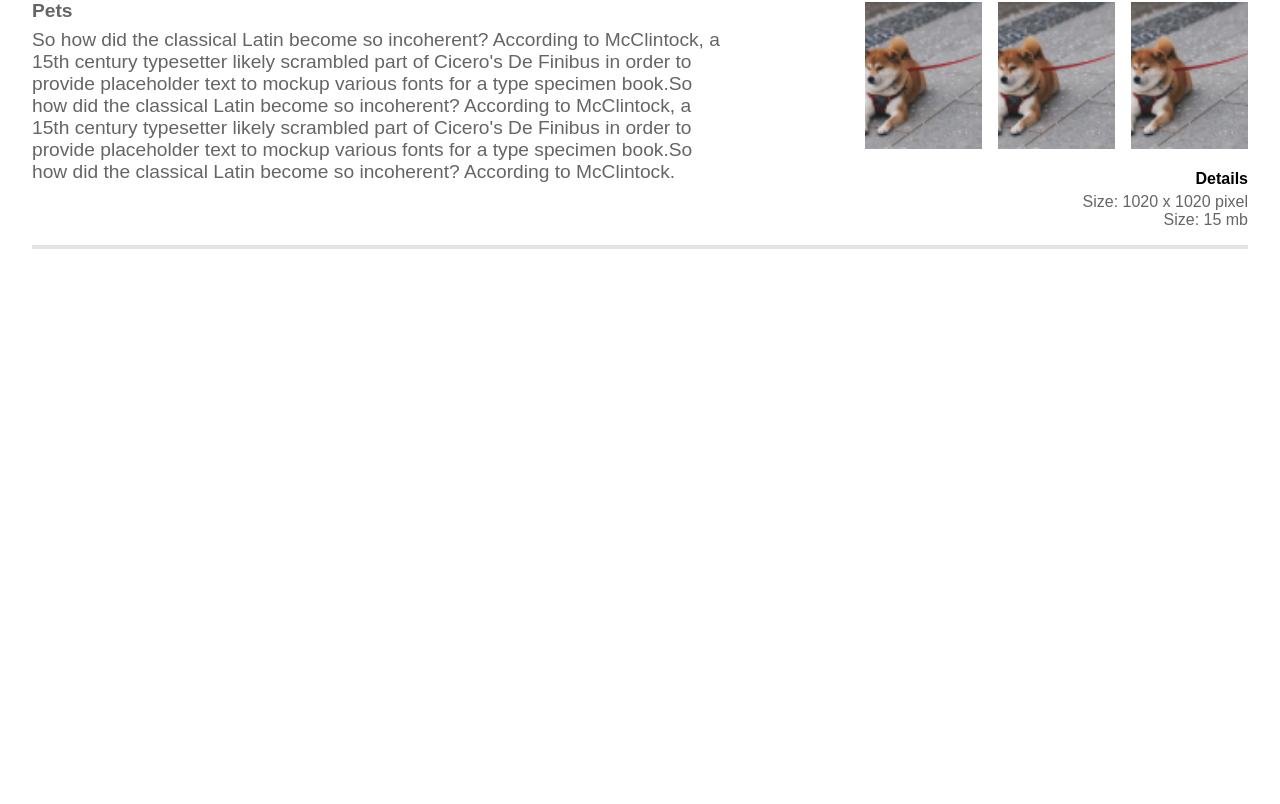
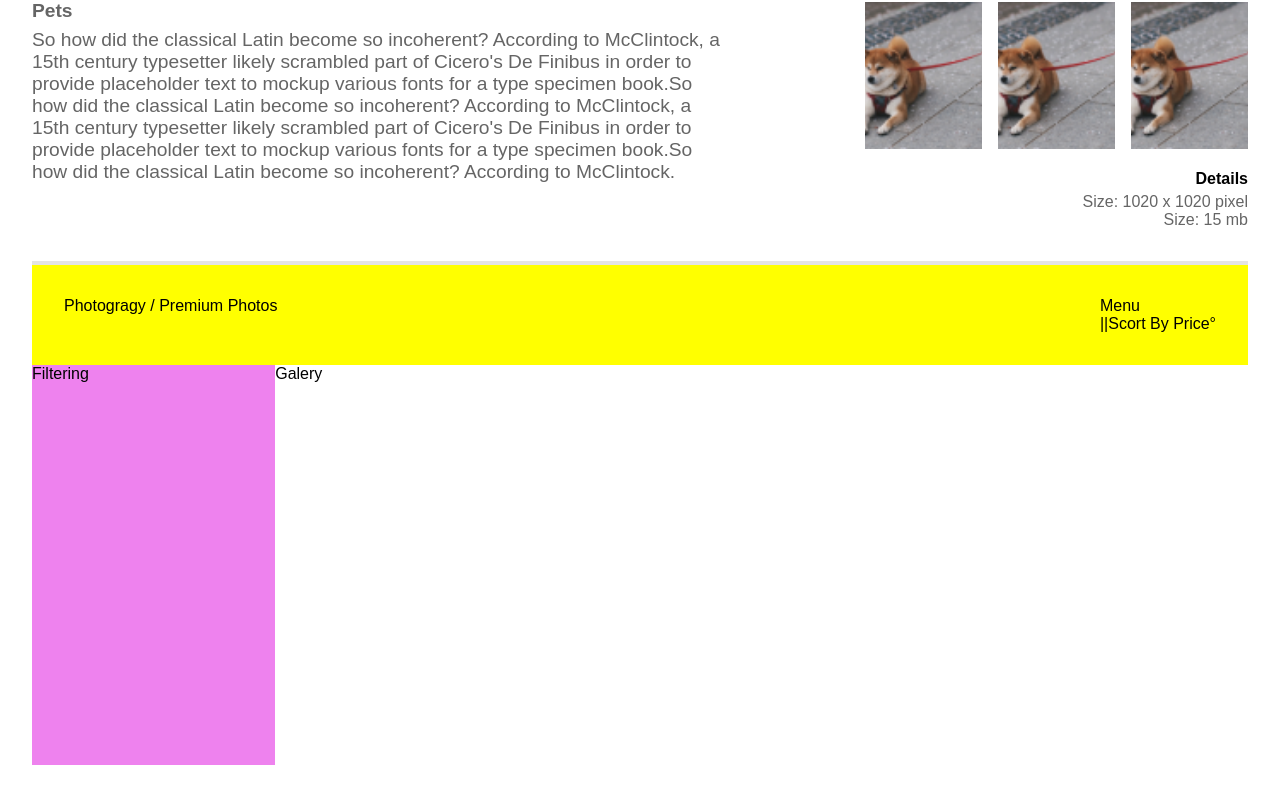
Before and after one commit to iamivansantana/PoC-e-commerce, a React (Create React App) app: page / in a window 1280 px wide. Shown: the part 734-1538 px from the top of the page. Before the commit the page ends 983 px from the top, so only its background shows below. Built offline with nearby package versions, Linux system fonts and the light colour scheme.

Commit message:
Building the component  catalogue.

```diff
--- a/src/App.js
+++ b/src/App.js
@@ -1,4 +1,5 @@
 import React from 'react';
+import Catalogue from './components/catalogue/Catalogue';
 import CoverPage from './components/coverPage/CoverPage';
 import NavBar from './components/NavBar/NavBar';
 import ArticlesState from './context/articlesContext/articlesState';
@@ -10,6 +11,7 @@ const App = () => {
           <NavBar />
           <div className="containerProject">
             <CoverPage />
+            <Catalogue />
           </div>
         </ArticlesState>
     </>
--- /dev/null
+++ b/src/components/catalogue/Catalogue.css
@@ -0,0 +1,16 @@
+.catalogueContainer{
+    position: relative;
+    width: 100%;
+    height: auto;
+    min-height: 80vh;
+}
+.catalogueHead{
+    background-color: yellow;
+    padding: 2rem;
+}
+.catalogueFiltering{
+    background-color: violet;
+    width: 20%;
+    height: auto;
+    min-height: 50vh;
+}
--- /dev/null
+++ b/src/components/catalogue/Catalogue.js
@@ -0,0 +1,24 @@
+import React from 'react';
+import './Catalogue.css'
+
+const Catalogue = () => {
+    return (
+        <>
+            <div className="catalogueContainer flex flex-column">
+                <div className="catalogueHead flex flex-justify-between">
+                    <div>Photogragy / Premium Photos</div>
+                    <div className="">
+                        <div>Menu</div>
+                        <div>||Scort By Price°</div>
+                    </div>
+                </div>
+                <div className="flex">
+                    <div className="catalogueFiltering">Filtering</div>
+                    <div>Galery</div>
+                </div>
+            </div>
+        </>
+    )
+}
+
+export default Catalogue
--- a/src/components/coverPage/CoverPage.css
+++ b/src/components/coverPage/CoverPage.css
@@ -1,6 +1,6 @@
 .containerCoverPage{
     border-bottom: 4px solid var(--BackgroundColorThird);
-    padding: 2.5rem 0px 1rem 0px;
+    padding: 2.5rem 0px 2rem 0px;
 }
 .displayGrid{
     display: grid;
--- a/src/components/shopingList/ShopingList.css
+++ b/src/components/shopingList/ShopingList.css
@@ -26,7 +26,7 @@
 }
 .listShoping{
     width: 100%;
-    max-height: 360px;
+    max-height: 365px;
     overflow: scroll;
     margin-bottom: 1.2rem;
 
@@ -59,7 +59,7 @@
     transform: scale(1.1);
 }
 .shopingItemStyles{
-    height: 120px;
+    height: 116px;
     border-bottom: 1px solid var(--BackgroundColorLineDown);
     padding: 1rem 0px 1rem 0px;
 }
--- a/src/components/shopingList/ShopingList.js
+++ b/src/components/shopingList/ShopingList.js
@@ -29,6 +29,24 @@ const ShopingList = () => {
                                 <img src="\assets\e-commerce\perrito.png" alt="imgProduct" />
                             </div>
                         </div>
+                        <div className="flex shopingItemStyles flex-justify-between">
+                            <div className="shopingItemDescription flex flex-column flex-justify-center" >
+                                <div className="shopingItemDescriptionTittle">Samurai King Resting</div>
+                                <div className="shopingItemDescriptionPrice">$10000.00</div>
+                            </div>
+                            <div className="flex shopingItemImage">
+                                <img src="\assets\e-commerce\perrito.png" alt="imgProduct" />
+                            </div>
+                        </div>
+                        <div className="flex shopingItemStyles flex-justify-between">
+                            <div className="shopingItemDescription flex flex-column flex-justify-center" >
+                                <div className="shopingItemDescriptionTittle">Samurai King Resting</div>
+                                <div className="shopingItemDescriptionPrice">$10000.00</div>
+                            </div>
+                            <div className="flex shopingItemImage">
+                                <img src="\assets\e-commerce\perrito.png" alt="imgProduct" />
+                            </div>
+                        </div>
 
 
                     </div>
```
